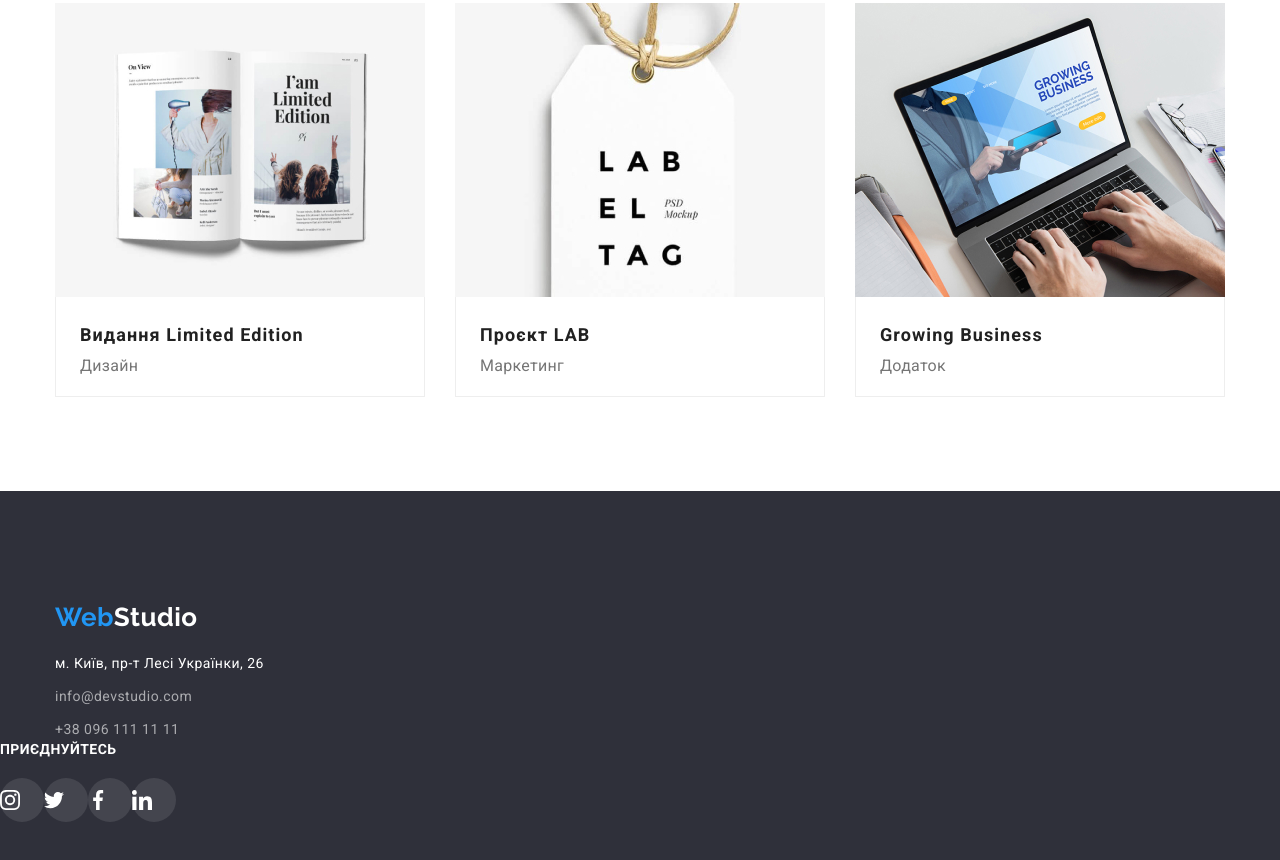
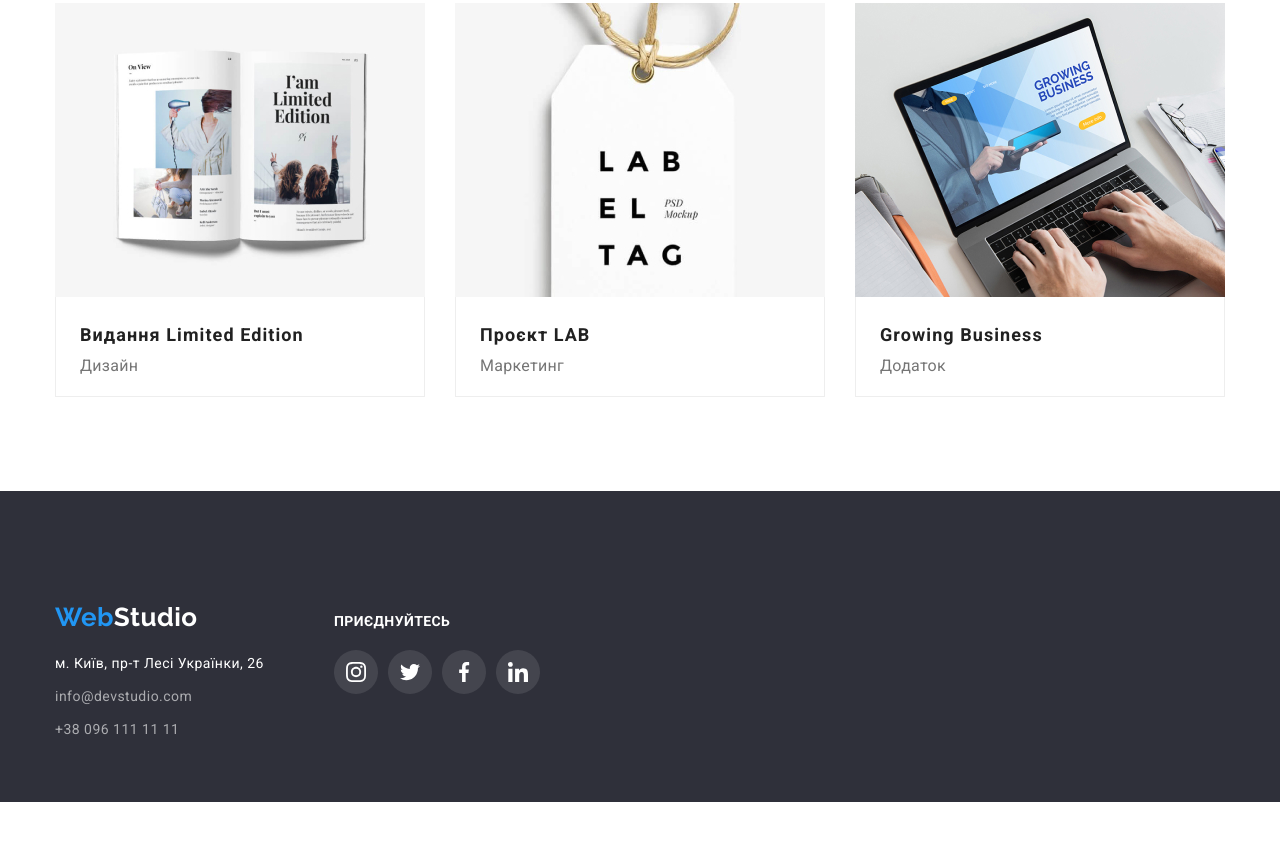
Before and after one commit to callmesergo/goit-markup-hw-04, a plain HTML site: page portfolio.html in a window 1280 px wide. Shown: the part 1105-1965 px from the top of the page. After the commit the page ends 1907 px from the top, so only its background shows below. Drawn offline with nearby package versions, Linux system fonts and the light colour scheme.

Commit message:
added footer div, hover shadow effects and other

```diff
--- a/css/styles.css
+++ b/css/styles.css
@@ -85,6 +85,11 @@ line-height: 1.14;
 letter-spacing: 0.02em;
 color: var(--title-text-color);
 }
+
+.portfolio-link:hover, .portfolio-link:focus{
+    box-shadow: 0px 1px 1px rgba(0, 0, 0, 0.12), 0px 4px 4px rgba(0, 0, 0, 0.06), 1px 4px 6px rgba(0, 0, 0, 0.16);
+}
+
 .contacts {
 
 font-size: 14px;
@@ -193,6 +198,7 @@ color: rgba(255, 255, 255, 0.6);
         letter-spacing: 0.03em;
         text-transform: uppercase;
         color: var(--alt-color);
+        margin-bottom: 20px;
 
 }
 .social-icon-footer {
@@ -200,29 +206,34 @@ height: 20px;
 width: 20px;
 
 }
-
-
-.footer-social-links {
+.footer-general-div {
     display: flex;
-
-}
-.footer-div-one{
     align-items: baseline;
 }
 .footer-div-two {
-align-items: baseline;
  margin-left: 70px;
 }
+.footer-social-links {
+display: flex;
+    justify-content: center;
+    align-items: center;
+    flex-wrap: wrap;
+    column-gap: 10px;
+
+}
+
+
+
 
  .social-link-footer {
     display: flex;
+    justify-content: center;
     align-items: center;
 
 width: 44px;
 height: 44px;
 border-radius: 50%;
 background-color: rgba(255, 255, 255, 0.1);
-    margin-top: 20px;
 fill: var(--alt-color);
 
 }
@@ -231,13 +242,6 @@ align-items: baseline;
 .social-link-footer:focus {
     background-color: var(--accent-color);
 }
-
-
-
-
-
-
-
 
 .hero {
   background: var(--hero-alt-background-color);
@@ -367,7 +371,9 @@ text-align: center;
 .button:focus {
     background-color: var(--accent-color);
     color: var(--alt-color);
+    box-shadow: 0px 3px 1px rgba(0, 0, 0, 0.1), 0px 1px 2px rgba(0, 0, 0, 0.08), 0px 2px 2px rgba(0, 0, 0, 0.12);
 }
+
 .project-name {
 font-weight: 700;
 font-size: 18px;
--- a/portfolio.html
+++ b/portfolio.html
@@ -149,8 +149,8 @@
       </section>
     </main>
     <footer class="page-footer">
-      <div class="container">
-        <div class="footer-first-box">
+      <div class="container footer-general-div">
+       <div class="footer-div-one">
         <a href="/" class="logo-footer">Web<span class="studio-word-footer">Studio</span></a>
         <address>
           <ul class="contacts-bottom list">
@@ -170,9 +170,10 @@
           </ul>
         </address>
         </div>
-      </div>
-      <div class="footer-first-div">
+
+      <div class="footer-div-two">
         <h4 class="join-us">приєднуйтесь</h4>
+
         <ul class="footer-social-links list">
           <li class="social-li-footer">
             <a href="" class="social-link-footer link">
@@ -204,6 +205,7 @@
           </li>
  </ul>
       </div>
+      </div>
     </footer>
   </body>
 </html>
```
Lines whose indentation alone changed are shown as unchanged.
